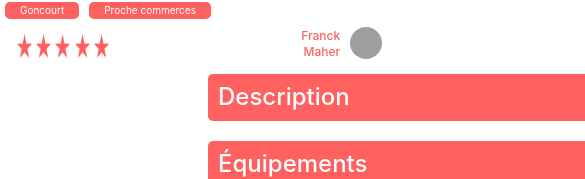
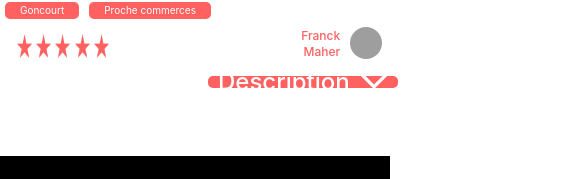
Before and after one commit to matthieucarondev/kasa, a React (Create React App) app: page /lodging/0979876d in a window 390 px wide. Shown: the part 670-849 px from the top of the page, 585 px wide, since content can reach past the window. Built offline with nearby package versions, Linux system fonts and the light colour scheme; grey boxes are pictures that could not be loaded.

Commit message:
dropdown

```diff
--- a/src/pages/lodging/lodging.css
+++ b/src/pages/lodging/lodging.css
@@ -16,18 +16,13 @@ h1, h2 {
 
 
   }
-/* .dropdownLodging{
-    display: inline-flex;
-    gap: 0 75px;
-    line-height: 22.5px;
-    list-style: none;
-    margin-top: 25px;
-    width: 100%; */
-/* } */
+.dropdownLodging{
+    display: flex;
+    flex-direction: row;
+}
 
-.dropdownLodging > .dropdown {
-    width: 50%;
-}
+
+
 
 @media screen  and (max-width: 740px) {
     .lodging-location h1{
@@ -48,19 +43,6 @@ h1, h2 {
     }
 
 
-     .dropdownLodging {
-        display: block;
-    }
-
-    .dropdownLodging > .dropdown {
-        width: 100%;
-    }
-
-    .dropdown {
-        margin-bottom: 20px;
-    }
-
-
 
 
 
--- a/src/pages/lodging/lodging.jsx
+++ b/src/pages/lodging/lodging.jsx
@@ -36,8 +36,8 @@ function Lodging() {
 							 <Rating rating = {lodgingSearched.rating} />
           </div>
         <div className="dropdownLodging">
-        <DropDown title="Description" text={lodgingSearched.description} />
-        <DropDown title="Équipements" text={lodgingSearched.equipments} />
+        <DropDown className="dropdownLodging-description" title="Description" text={lodgingSearched.description} />
+        <DropDown className="dropdownLodging-Équipements" title="Équipements" text={lodgingSearched.equipments} />
       </div>
 
         </div>
```
